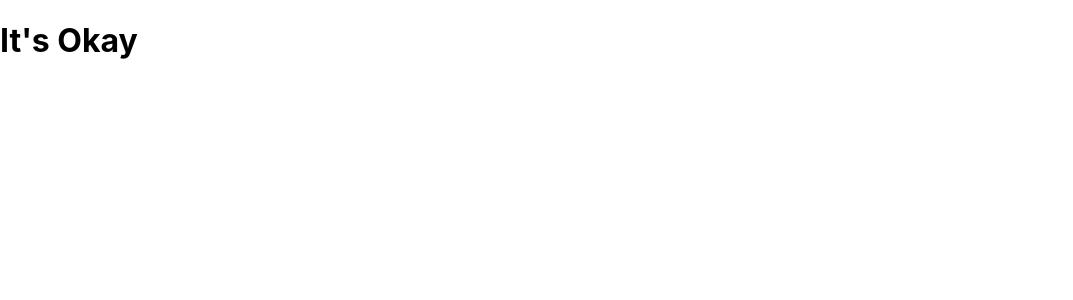
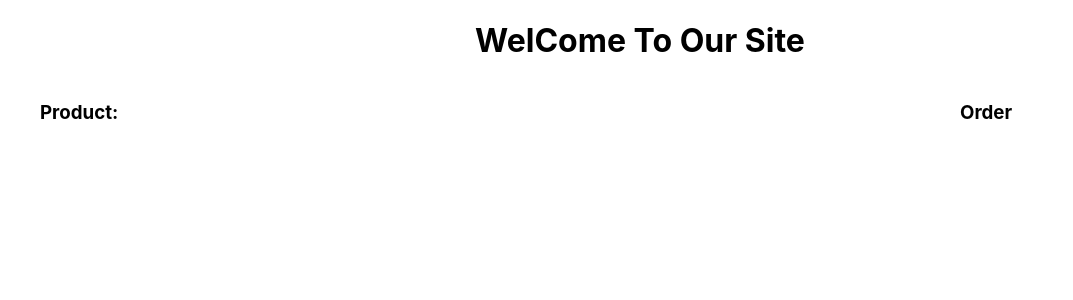
Before and after one commit to proloypaul/Dress_Web, a React (Create React App) app: page / in a window 1280 px wide. Shown: the top 300 px of the page, without its empty margins (0-1073 px from the left). Built offline with nearby package versions, Linux system fonts and the light colour scheme.

Commit message:
checkData

```diff
--- /dev/null
+++ b/public/dressApi.json
@@ -0,0 +1,37 @@
+[
+    {
+      "dress": "Midi Dress",
+      "img": "https://www.thetrendspotter.net/wp-content/uploads/2018/11/Midi-Dress.jpg",
+      "size": "5.5ft"
+    },
+    {
+      "dress": "Midi Dress",
+      "img": "https://www.thetrendspotter.net/wp-content/uploads/2018/11/Midi-Dress.jpg",
+      "size": "5.5ft"
+    },
+    {
+      "dress": "Midi Dress",
+      "img": "https://www.thetrendspotter.net/wp-content/uploads/2018/11/Midi-Dress.jpg",
+      "size": "5.5ft"
+    },
+    {
+      "dress": "Midi Dress",
+      "img": "https://www.thetrendspotter.net/wp-content/uploads/2018/11/Midi-Dress.jpg",
+      "size": "5.5ft"
+    },
+    {
+      "dress": "Midi Dress",
+      "img": "https://www.thetrendspotter.net/wp-content/uploads/2018/11/Midi-Dress.jpg",
+      "size": "5.5ft"
+    },
+    {
+      "dress": "Midi Dress",
+      "img": "https://www.thetrendspotter.net/wp-content/uploads/2018/11/Midi-Dress.jpg",
+      "size": "5.5ft"
+    },
+    {
+      "dress": "Midi Dress",
+      "img": "https://www.thetrendspotter.net/wp-content/uploads/2018/11/Midi-Dress.jpg",
+      "size": "5.5ft"
+    }
+  ]
--- a/src/App.js
+++ b/src/App.js
@@ -1,10 +1,12 @@
-import logo from './logo.svg';
+
 import './App.css';
+import Header from './Components/Header/Header';
+
 
 function App() {
   return (
     <div>
-      <h1>It's Okay</h1>
+      <Header></Header>
     </div>
   );
 }
--- /dev/null
+++ b/src/Components/Header/Header.css
@@ -0,0 +1,3 @@
+.header{
+    text-align: center;
+}
--- /dev/null
+++ b/src/Components/Header/Header.js
@@ -0,0 +1,18 @@
+import React from 'react';
+import Products from '../Products/Products';
+import './Header.css';
+
+const Header = () => {
+    return (
+        <div>
+            <div className="header">
+                <h1>WelCome To Our Site</h1>
+            </div>
+            <div>
+                <Products></Products>
+            </div>
+        </div>
+    );
+};
+
+export default Header;
--- /dev/null
+++ b/src/Components/Products/Products.css
@@ -0,0 +1,7 @@
+.products{
+    display: grid;
+    grid-template-columns: 3fr 1fr;
+}
+.product{
+    margin: auto 40px;
+}
--- /dev/null
+++ b/src/Components/Products/Products.js
@@ -0,0 +1,24 @@
+import React, { useEffect, useState } from 'react';
+import './Products.css';
+
+const Products = () => {
+    const [product, setProduct] = useState([])
+
+    useEffect(() => {
+        fetch("./dressApi.json")
+            .then(res => res.json())
+            .then(data => console.log(data))
+    }, [])
+    return (
+        <div className="products">
+            <div className="product">
+                <h3>Product:</h3>
+            </div>
+            <div className="product-order">
+                <h3>Order</h3>
+            </div>
+        </div>
+    );
+};
+
+export default Products;
```
